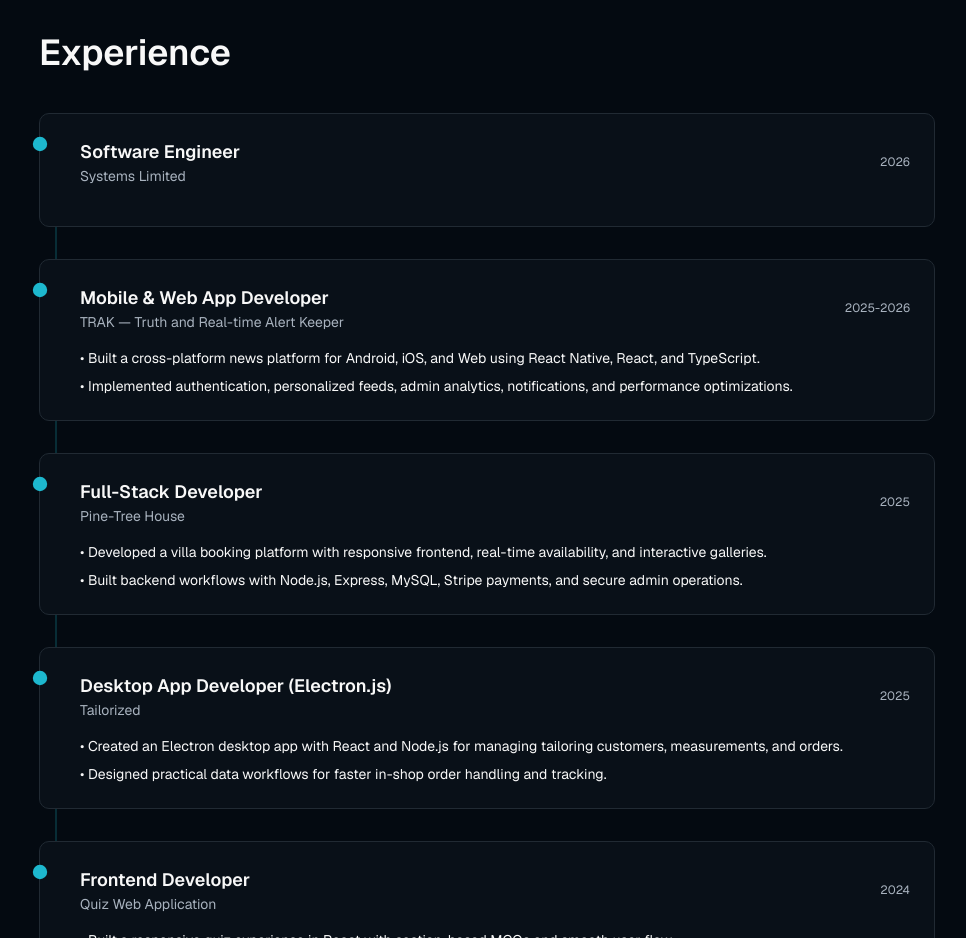
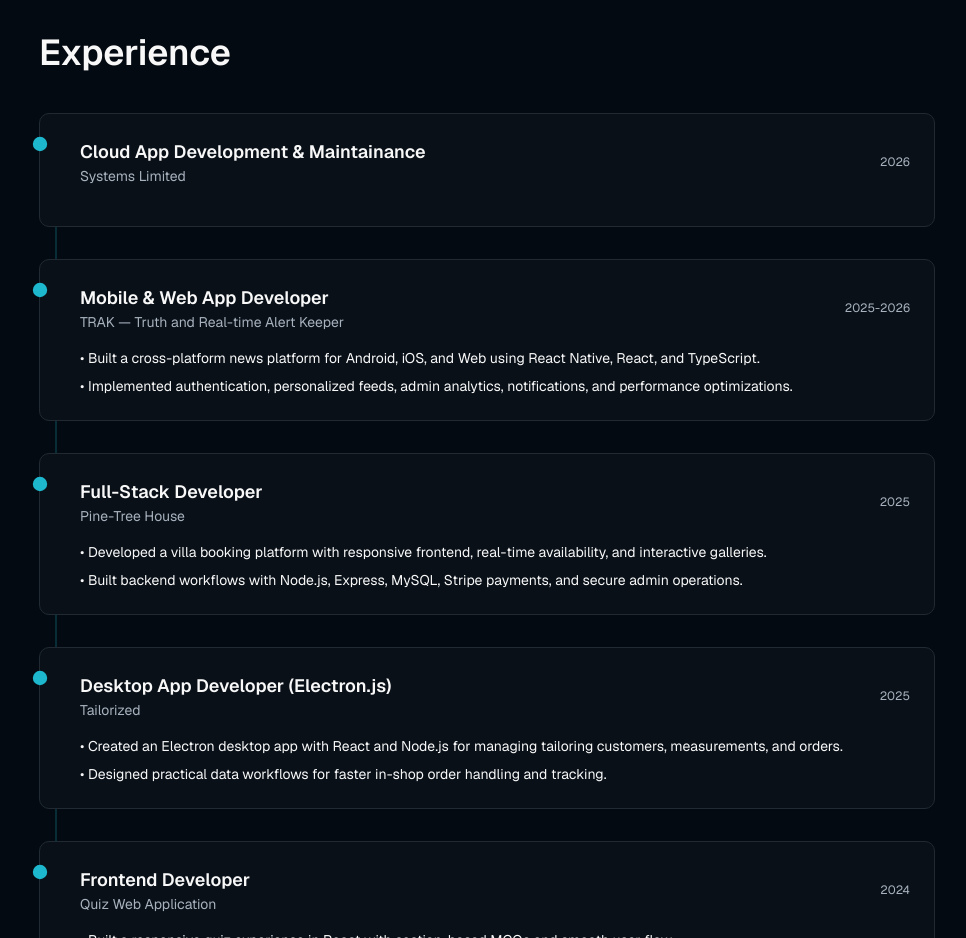
Before and after one commit to ShahrozButtOfficial/Personal-Portfolio, a Next.js app: page / in a window 1280 px wide. Shown: the part 1940-2878 px from the top of the page, without its empty margins (153-1119 px from the left). Built offline with nearby package versions, Linux system fonts and the light colour scheme.

Commit message:
fixed role

```diff
--- a/app/page.tsx
+++ b/app/page.tsx
@@ -837,7 +837,7 @@ function About() {
 function Experience() {
   const items = [
     {
-      role:"Software Engineer",
+      role:"Cloud App Development & Maintainance",
       org:"Systems Limited",
       period:"2026",
       bullets:[
```
